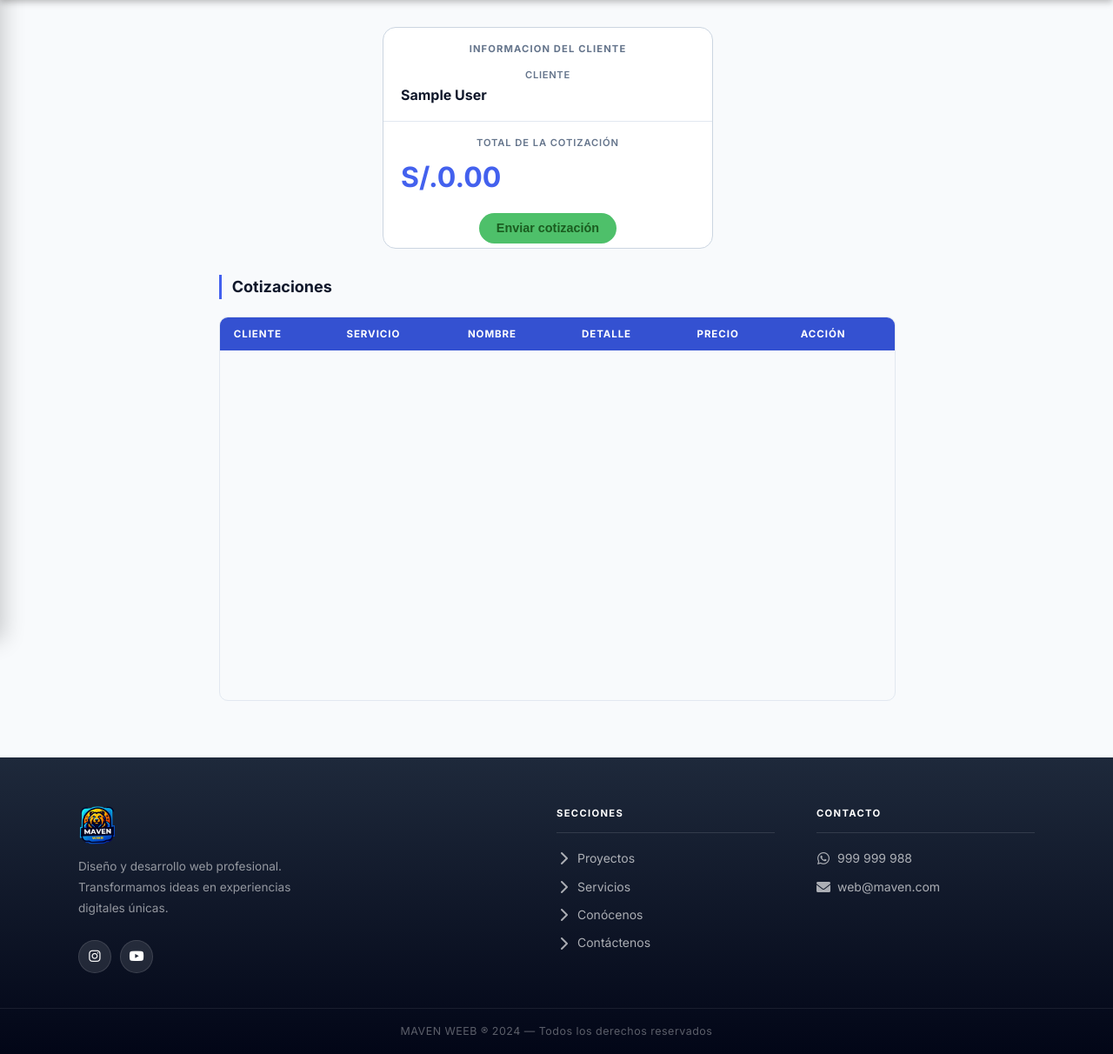
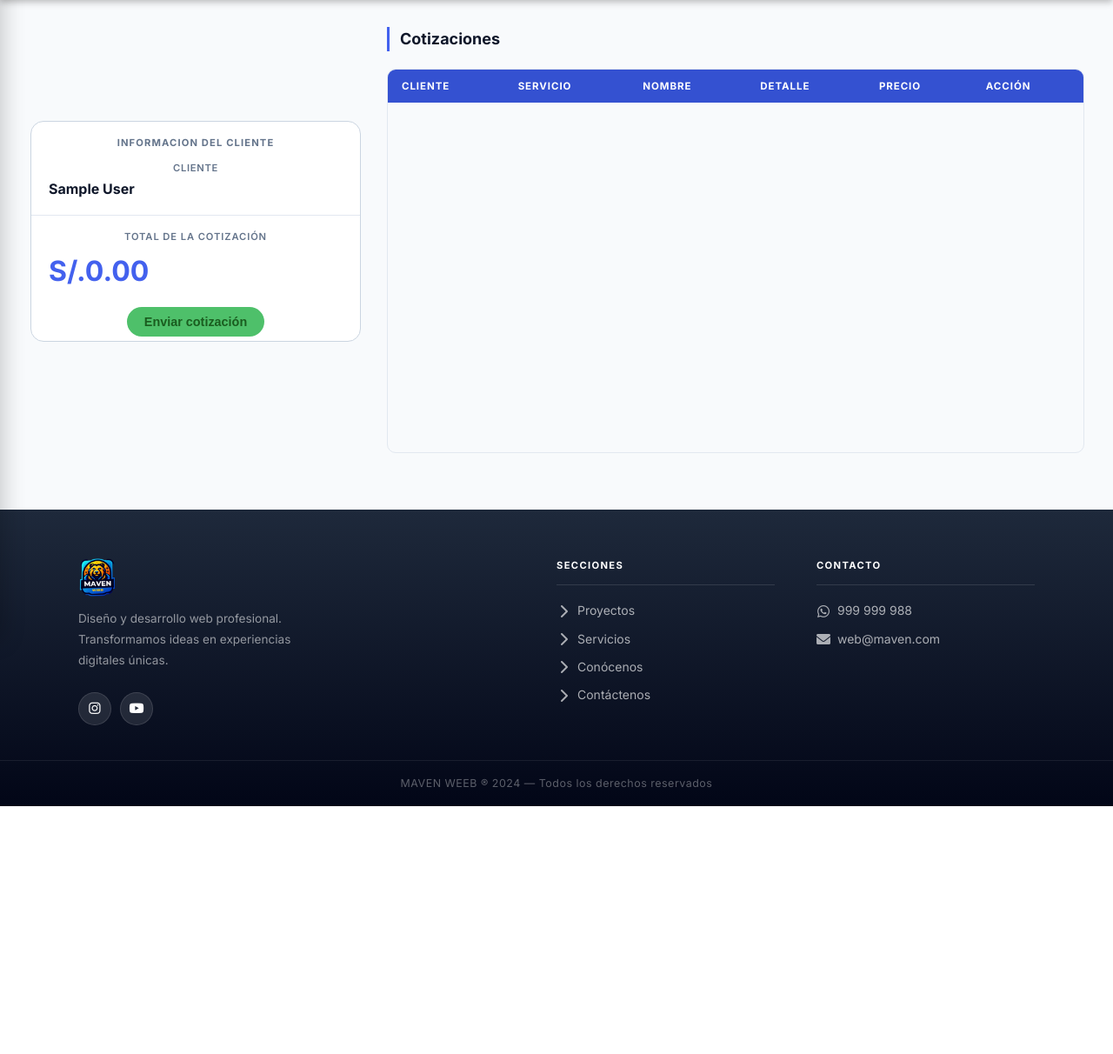
Before and after one commit to Jorge-is/maven-weeb, a PHP site: page /cliente/cotizacion.php in a window 1280 px wide. Shown: the part 64-1276 px from the top of the page at 87% size. After the commit the page ends 991 px from the top, so only its background shows below. Run offline with PHP 8.4, Linux system fonts and the light colour scheme; the visitor is signed in with stand-in values (Sample User, id 1); tables that the repository leaves empty or names only in its code hold one stand-in row (values such as "Sample post"); data that the repository does not hold is empty; some libraries are stand-ins or nearby versions.

Commit message:
fix(layout): ensure jumbo 2-column layout works from 1024px viewport

```diff
--- a/css/form.css
+++ b/css/form.css
@@ -40,6 +40,7 @@
     width: 100%;
     max-width: 480px;
     background: var(--color-white);
+    box-sizing: border-box;
 }
 
 .formulario legend {
--- a/css/main.css
+++ b/css/main.css
@@ -190,6 +190,7 @@ figure img:hover {
 
 .jumbo {
     background: none;
+    width: 100%;
 }
 
 .jumbo article .jumbo-info {
@@ -207,14 +208,14 @@ figure img:hover {
 }
 
 .jumbo article .jumbo-form {
-    flex: 1 1 min(400px, 100%);
+    flex: 1 1 min(280px, 100%);
     min-width: 0;
     max-width: 400px;
     margin: 5px;
 }
 
 .jumbo article .jumbo-tabla {
-    flex: 1 1 min(800px, 100%);
+    flex: 1 1 min(600px, 100%);
     min-width: 0;
     max-width: 800px;
     margin: 5px;
```
